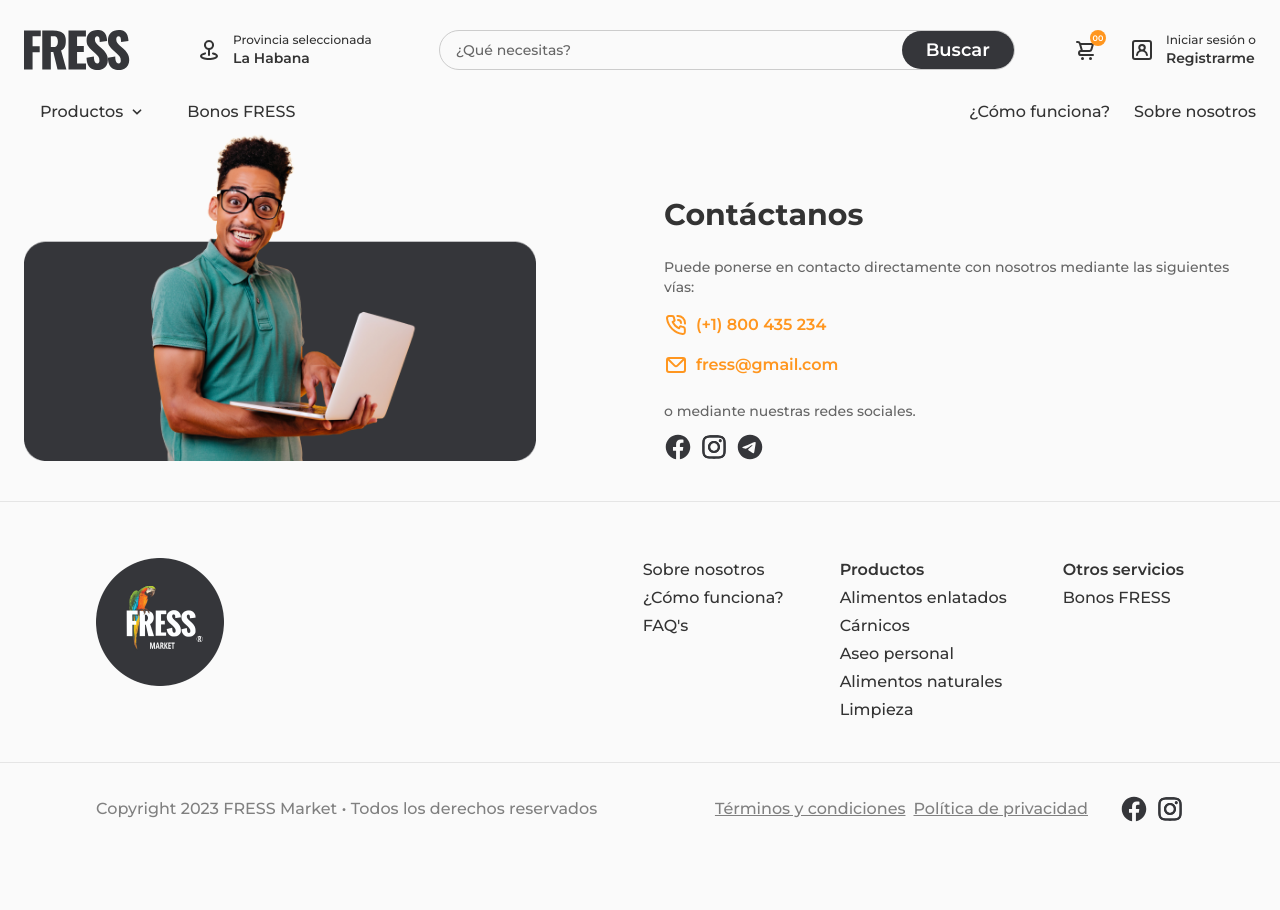
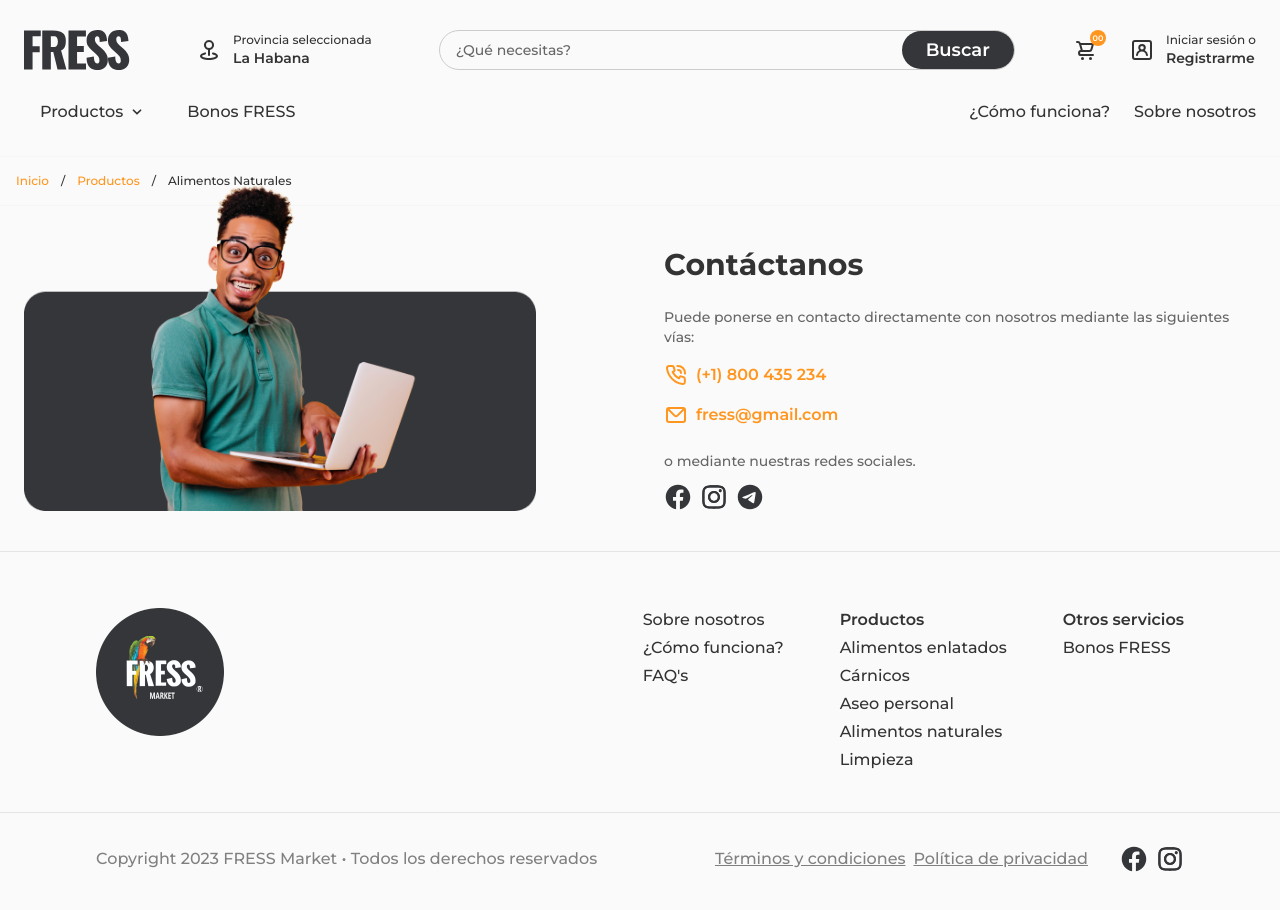
Before and after one commit to jezsdaniel/market-nextjs, a Next.js app: page /category/1 in a window 1280 px wide. Shown: the top 910 px of the page. Before the commit the page ends 879 px from the top, so only its background shows below. Built offline with nearby package versions, Linux system fonts and the light colour scheme.

Commit message:
Add breadcrums component

```diff
--- a/app/(store)/(products)/category/[id]/page.tsx
+++ b/app/(store)/(products)/category/[id]/page.tsx
@@ -1,7 +1,9 @@
 import React from 'react';
 
+import { CategoryUI } from '@/features/store/ui/category';
+
 const StoreCategoryPage = () => {
-  return <></>;
+  return <CategoryUI />;
 };
 
 export default StoreCategoryPage;
--- /dev/null
+++ b/components/breadcrums/index.tsx
@@ -0,0 +1,37 @@
+import React from 'react';
+import Link from 'next/link';
+import { twMerge } from 'tailwind-merge';
+
+interface BreadcrumsProps {
+  pages: {
+    name: string;
+    href: string;
+  }[];
+  current?: string;
+  className?: string;
+}
+
+export const Breadcrums: React.FC<BreadcrumsProps> = ({ pages, current, className }) => {
+  return (
+    <div
+      className={twMerge(
+        'flex items-center justify-center w-full pt-4 pb-2 px-4 border-y border-neutral-150',
+        className,
+      )}
+    >
+      <nav className="flex flex-wrap items-center mr-3 w-full max-w-7xl text-xs font-medium">
+        {pages.map((page, index) => {
+          return (
+            <div key={index} className="flex items-center mr-3 mb-2">
+              <Link href={page.href} className="text-amber hover:underline mr-3">
+                {page.name}
+              </Link>
+              <span>/</span>
+            </div>
+          );
+        })}
+        {current && <span className="mb-2">{current}</span>}
+      </nav>
+    </div>
+  );
+};
--- a/components/buttons/select-button.tsx
+++ b/components/buttons/select-button.tsx
@@ -16,14 +16,11 @@ export const SelectButton: React.FC<SelectButtonProps> = ({
   className,
 }) => {
   return (
-    <div className="w-full relative inline-flex">
+    <div className={twMerge('w-full relative inline-flex', className)}>
       <button
-        className={twMerge(
-          `flex flex-row items-center justify-center px-8 rounded-full w-full h-12 bg-neutral-150 hover:bg-neutral-200 text-base font-medium text-neutral-900 ${
-            selectedItem ? '' : 'italic'
-          }`,
-          className,
-        )}
+        className={`flex flex-row items-center justify-center px-8 rounded-full w-full h-12 bg-neutral-150 hover:bg-neutral-200 text-base font-medium text-neutral-900 ${
+          selectedItem ? '' : 'italic'
+        }`}
       >
         {selectedItem ? selectedItem.value : 'Seleccione una opción'}
         <UilAngleDown className="ml-1" size={24} />
--- /dev/null
+++ b/features/store/ui/category/index.tsx
@@ -0,0 +1,23 @@
+import React from 'react';
+
+import { Breadcrums } from '@/components/breadcrums';
+
+export const CategoryUI = () => {
+  return (
+    <>
+      <Breadcrums
+        current="Alimentos Naturales"
+        pages={[
+          {
+            name: 'Inicio',
+            href: '/',
+          },
+          {
+            name: 'Productos',
+            href: '/',
+          },
+        ]}
+      />
+    </>
+  );
+};
```
